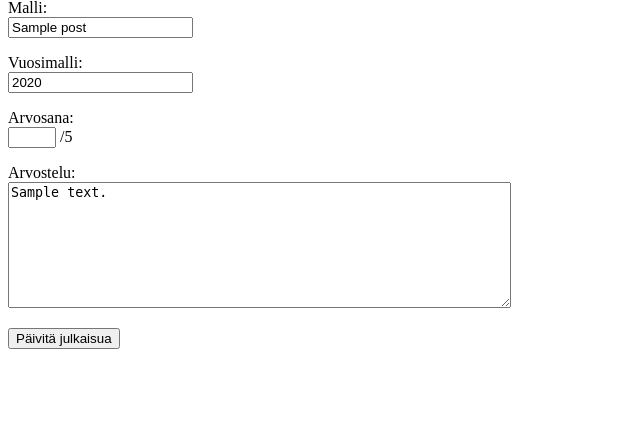
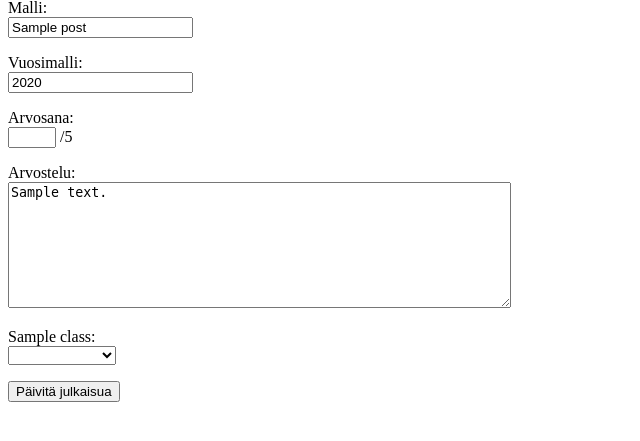
Before and after one commit to user34911/tulostinlauta, a Flask app: template templates/edit_post.html in a window 1280 px wide. Shown: the part 81-522 px from the top of the page, without its empty margins (0-640 px from the left). Run offline with Flask 3, Linux system fonts and the light colour scheme; the template is opened without the code that fills it: most values are stand-ins (such as "Sample title", 1, 10 or a date in 2020).

Commit message:
Edit works with classes

```diff
--- a/app.py
+++ b/app.py
@@ -85,7 +85,15 @@ def edit_post(post_id):
         abort(404)
     if post["user_id"] != session["user_id"]:
         abort(403)
-    return render_template("edit_post.html", post=post)
+
+    all_classes = posts.get_all_classes()
+    classes = {}
+    for class_entry in all_classes:
+        classes[class_entry] = ""
+    for entry in posts.get_classes(post_id):
+        classes[entry["title"]] = entry["value"]
+
+    return render_template("edit_post.html", post=post, classes=classes, all_classes=all_classes)
 
 @app.route("/update_post", methods=["POST"])
 def update_post():
@@ -99,11 +107,25 @@ def update_post():
         abort(403)
 
     title = request.form["title"]
+    if not title or len(title) > 50:
+        abort(403)
     model_year = request.form["model_year"]
+    if not model_year or int(model_year) < 0:
+        abort(403)
     grade = request.form["grade"]
+    if not grade:
+        abort(403)
     review = request.form["review"]
+    if not review or len(review) > 1000:
+        abort(403)
 
-    posts.update_post(post_id, title, model_year, grade, review)
+    classes = []
+    for entry in request.form.getlist("classes"):
+        if entry:
+            parts = entry.split(":")
+            classes.append((parts[0], parts[1]))
+
+    posts.update_post(post_id, title, model_year, grade, review, classes)
 
     return redirect("/post/" + str(post_id))
 
--- a/templates/edit_post.html
+++ b/templates/edit_post.html
@@ -26,6 +26,21 @@
         Arvostelu: <br />
         <textarea name="review" rows="8" cols="60" >{{ post.review }}</textarea>
     </p>
+    {% for class in all_classes %}
+    <p>
+      {{ class }}: <br />
+      <select name="classes">
+        <option value=""></option>
+        {% for option in all_classes[class] %}
+          {% if classes[class] == option %}
+            <option value="{{ class }}:{{ option }}" selected>{{ option }}</option>
+          {% else %}
+            <option value="{{ class }}:{{ option }}">{{ option }}</option>
+          {% endif %}
+        {% endfor %}
+      </select>
+    </p>
+    {% endfor %}
     <input type="hidden" name="post_id" value="{{ post.id }}" />
     <input type="submit" value="Päivitä julkaisua" />
   </form>
```
Also changed, not shown: posts.py (+8 -1 lines).
